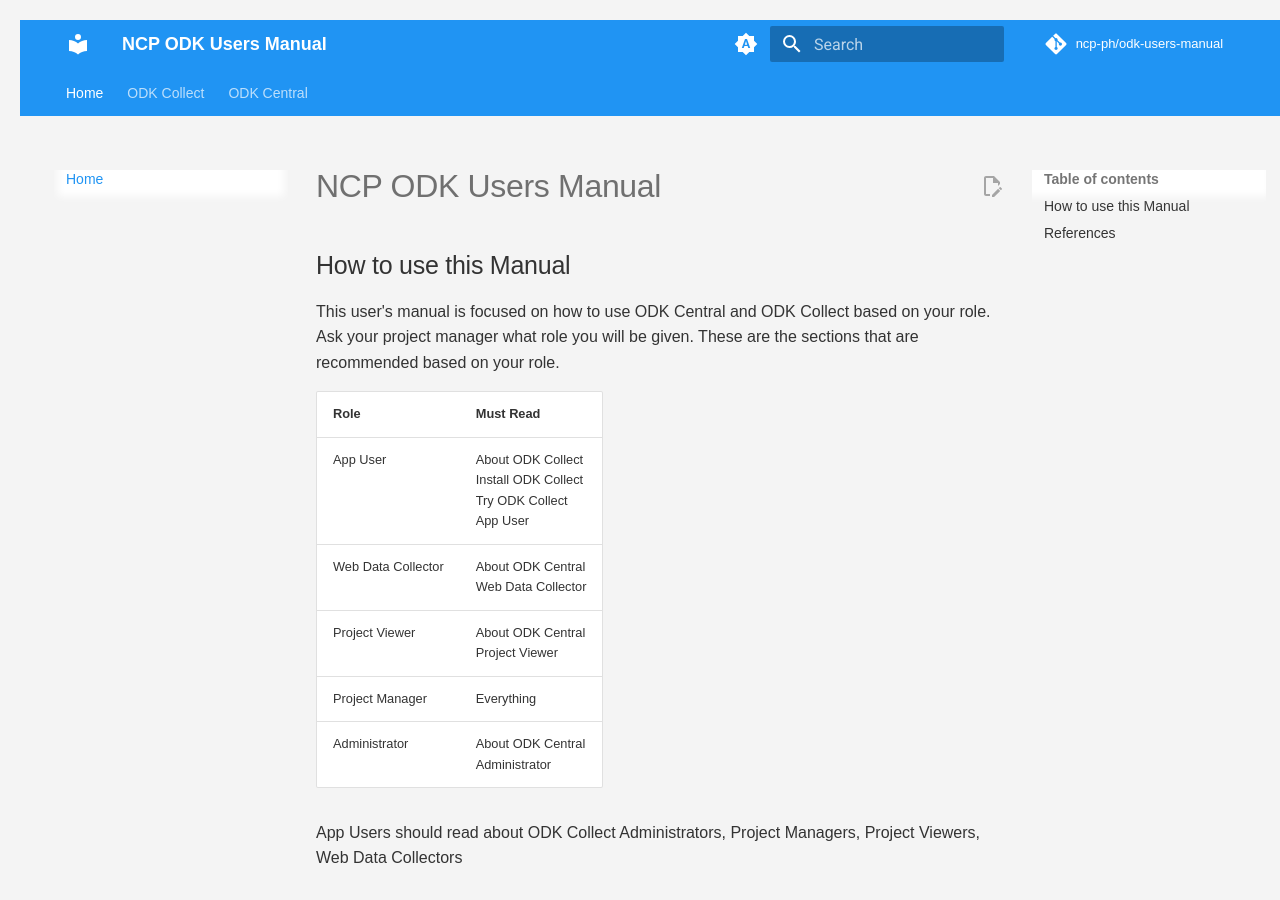
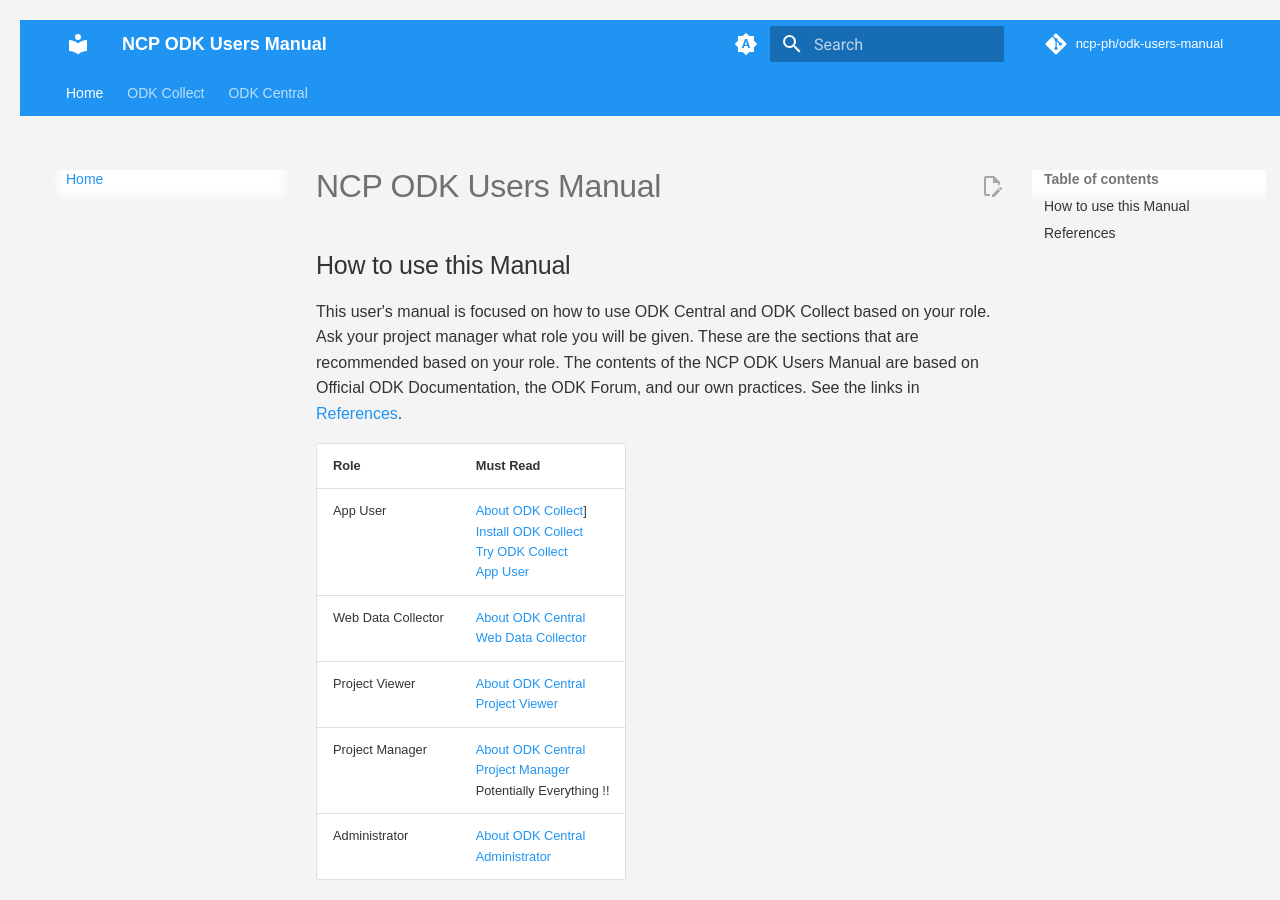
Before and after one commit to ncp-ph/odk-users-manual, an MkDocs documentation site: the page built from docs/index.md, in a window 1280 px wide and 900 px high. Built offline with MkDocs 1.6.1 and Material for MkDocs 9.7.7, drawn with Linux system fonts in a browser that asks for light colours; comment, search, counter and statistics services are not loaded.

Commit message:
Modify index.md

```diff
--- a/docs/index.md
+++ b/docs/index.md
@@ -2,18 +2,16 @@
 
 ## How to use this Manual
 This user's manual is focused on how to use ODK Central and ODK Collect based on your role.
-Ask your project manager what role you will be given.  These are the sections that are recommended based on your role.
+Ask your project manager what role you will be given.  These are the sections that are recommended based on your role.  The contents of the NCP ODK Users Manual are based on Official ODK Documentation, the ODK Forum, and our own practices.  See the links in [References](#references).
 
 | Role | Must Read |
 |---|---|
-| App User | About ODK Collect<br>Install ODK Collect<br>Try ODK Collect<br>App User |
-| Web Data Collector | About ODK Central<br>Web Data Collector |
-| Project Viewer | About ODK Central<br>Project Viewer |
-| Project Manager | Everything |
-| Administrator | About ODK Central<br>Administrator |
+| App User | [About ODK Collect](./about-odk-central.md)]<br>[Install ODK Collect](./install-odk-collect.md)<br>[Try ODK Collect](./try-odk-collect.md)<br>[App User](./app_user.md) |
+| Web Data Collector | [About ODK Central](./about-odk-central.md)<br>[Web Data Collector](./web_data_collector.md) |
+| Project Viewer | [About ODK Central](./about-odk-central.md)<br>[Project Viewer](./project_viewer.md) |
+| Project Manager | [About ODK Central](./about-odk-central.md)<br>[Project Manager](./project_manager.md)<br> Potentially Everything !! |
+| Administrator | [About ODK Central](./about-odk-central.md)<br>[Administrator](./administrator.md) |
 
-App Users should read about ODK Collect
-Administrators, Project Managers, Project Viewers, Web Data Collectors
 ## References
 
 * [Official ODK Documentation](https://docs.getodk.org/)
```
